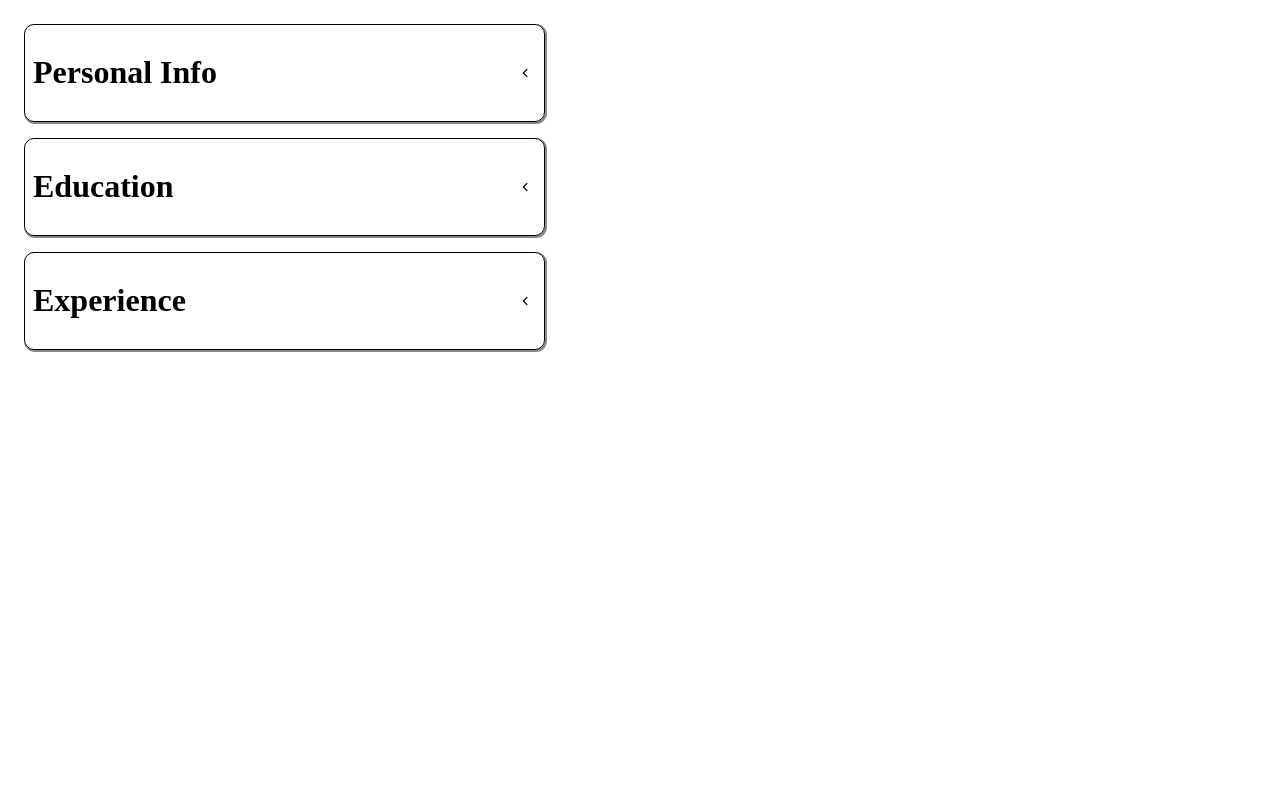
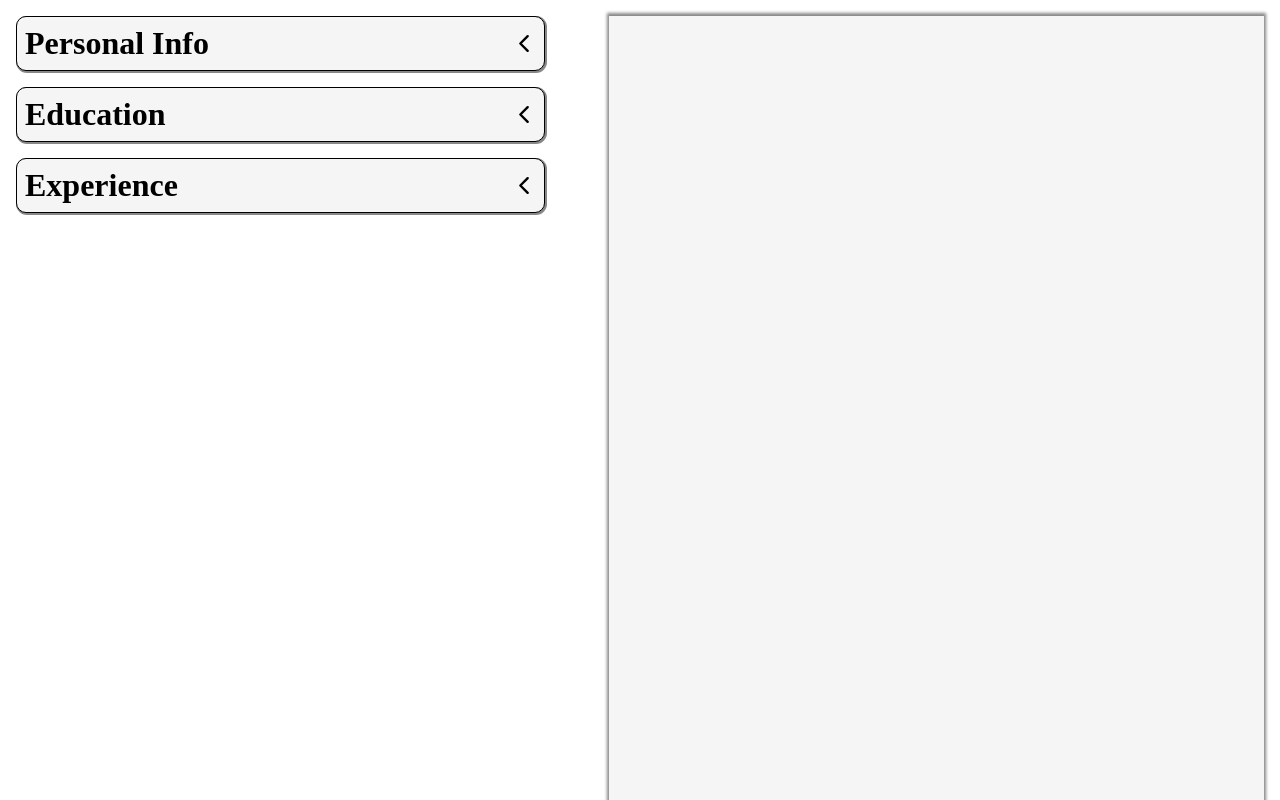
Before and after one commit to Fahridanaa/cv-application, a React (Vite) app: page / in a window 1280 px wide. Shown: the top 800 px of the page. Built offline with nearby package versions, Linux system fonts and the light colour scheme.

Commit message:
add resume body

```diff
--- a/src/App.jsx
+++ b/src/App.jsx
@@ -4,6 +4,7 @@ import './styles/App.css';
 import { useState } from 'react';
 import ResumeHeader from './components/Resume/ResumeHeader';
 import CustomForm from './components/Form/CustomForm';
+import ResumeBody from './components/Resume/ResumeBody';
 
 function App() {
 	function useFormInput(initialValue) {
@@ -65,6 +66,7 @@ function App() {
 						email={email.value}
 					/>
 				)}
+				<ResumeBody />
 			</Resume>
 		</div>
 	);
--- /dev/null
+++ b/src/components/Resume/ResumeBody.jsx
@@ -0,0 +1,5 @@
+import '../../styles/ResumeBody.css';
+
+export default function ResumeBody() {
+	return <div id="resume-body"></div>;
+}
--- a/src/styles/App.css
+++ b/src/styles/App.css
@@ -1,3 +1,9 @@
+* {
+  margin: 0;
+  padding: 0;
+  box-sizing: border-box;
+}
+
 #App {
   display: flex;
   padding: 16px;
@@ -16,6 +22,7 @@
   border: 1px solid black;
   padding: 8px;
   border-radius: 10px;
+  background-color: #f5f5f5;
 }
 
 #personal-info-input {
--- a/src/styles/Resume.css
+++ b/src/styles/Resume.css
@@ -3,4 +3,5 @@
   height: 297mm;
   display: flex;
   flex-direction: column;
+  box-shadow: 0px -1px 3px 2px #888888;
 }
--- /dev/null
+++ b/src/styles/ResumeBody.css
@@ -0,0 +1,4 @@
+#resume-body {
+  background-color: #f5f5f5;
+  flex: 1;
+}
```
